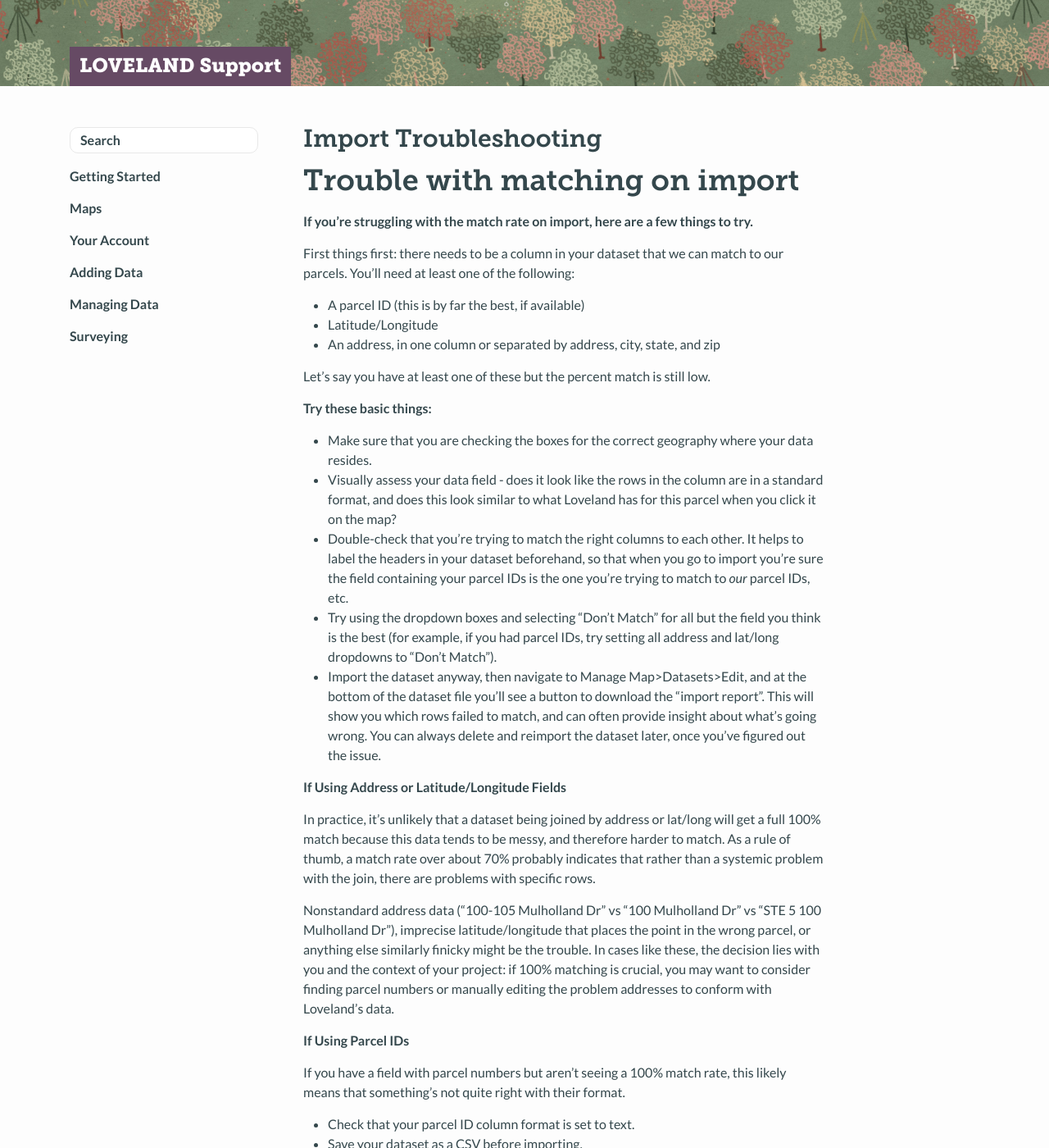
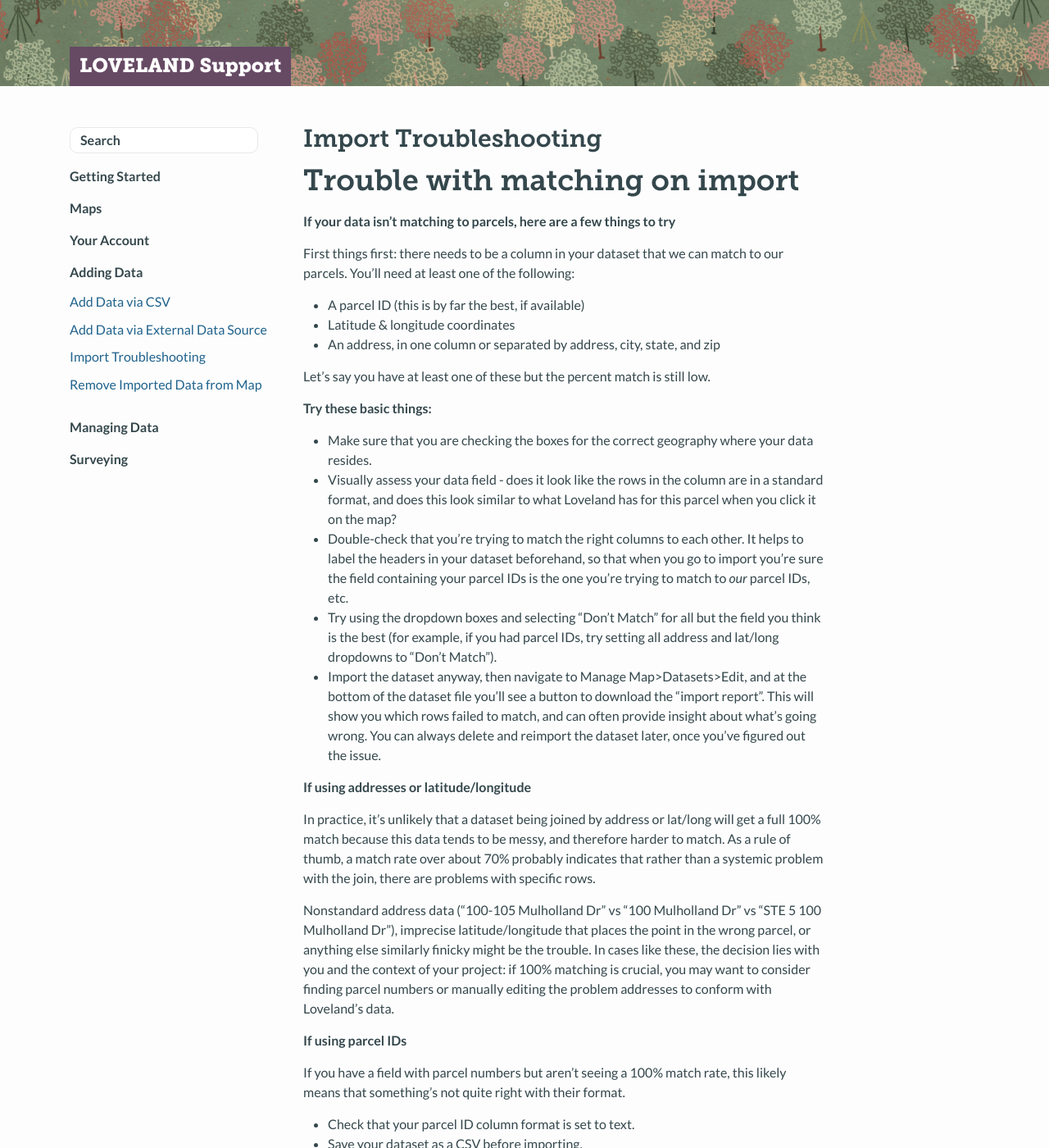
Before and after one commit to loveland/support, a Jekyll site: the page built from _articles/import-troubleshoot.md, in a window 1280 px wide and 1400 px high, scrolled down 201 px. Shown: the whole window at 82% size. Built offline with Jekyll 4.4.1, drawn with Linux system fonts in a browser that asks for light colours; a script that is not in the unit is left out; some of the changed text lies outside the part shown.

Commit message:
Update import-troubleshoot.md

```diff
--- a/_articles/import-troubleshoot.md
+++ b/_articles/import-troubleshoot.md
@@ -1,20 +1,20 @@
 ---
 weight: 1
-category: Importing Data
+category: Adding Data
 published: true
-intro: Trouble with matching on Import
+intro: If your data isn't matching to parcels, here are a few things to try.
 title: Import Troubleshooting
 ---
+
 # Trouble with matching on import
 
-**If you're struggling with the match rate on import, here are a few things to try.**
+**If your data isn't matching to parcels, here are a few things to try**
 
 First things first: there needs to be a column in your dataset that we can match to our parcels.
 You'll need at least one of the following:
 * A parcel ID (this is by far the best, if available)
-* Latitude/Longitude
+* Latitude & longitude coordinates
 * An address, in one column or separated by address, city, state, and zip
-
 
 Let's say you have at least one of these but the percent match is still low.
 
@@ -25,13 +25,13 @@ Let's say you have at least one of these but the percent match is still low.
 * Try using the dropdown boxes and selecting "Don't Match" for all but the field you think is the best (for example, if you had parcel IDs, try setting all address and lat/long dropdowns to "Don't Match").
 * Import the dataset anyway, then navigate to Manage Map>Datasets>Edit, and at the bottom of the dataset file you'll see a button to download the "import report". This will show you which rows failed to match, and can often provide insight about what's going wrong. You can always delete and reimport the dataset later, once you've figured out the issue.
 
-**If Using Address or Latitude/Longitude Fields**
+**If using addresses or latitude/longitude**
 
 In practice, it's unlikely that a dataset being joined by address or lat/long will get a full 100% match because this data tends to be messy, and therefore harder to match. As a rule of thumb, a match rate over about 70% probably indicates that rather than a systemic problem with the join, there are problems with specific rows.
 
 Nonstandard address data ("100-105 Mulholland Dr" vs "100 Mulholland Dr" vs "STE 5 100 Mulholland Dr"), imprecise latitude/longitude that places the point in the wrong parcel, or anything else similarly finicky might be the trouble. In cases like these, the decision lies with you and the context of your project: if 100% matching is crucial, you may want to consider finding parcel numbers or manually editing the problem addresses to conform with Loveland's data.
 
-**If Using Parcel IDs**
+**If using parcel IDs**
 
 If you have a field with parcel numbers but aren't seeing a 100% match rate, this likely means that something's not quite right with their format.
 
@@ -39,7 +39,7 @@ If you have a field with parcel numbers but aren't seeing a 100% match rate, thi
 * Save your dataset as a CSV before importing.
 * Pull up a parcel in your area of interest in Loveland, and look compare the format of the parcel number there with the format of the parcel number in your dataset. This can provide clues as to why it might not be matching: for example if Loveland's parcel number is 12 digits with double zeroes at the end of every number and yours is 10 and without, you'll have a good idea where to start.
 
-**Quick Excel Tips for Working With Parcel IDs**
+**Quick Excel tips for working with parcel IDs**
 
 * Use [=TEXT(cell, "0000"] where "cell" is the field with the original parcel data and "0000" is the appropriate number of digits in the parcel number. This formula can be used to add leading zeroes as well as to convert a number to text.
 * Use [=(cell/10)] to remove a trailing zero of a parcel number. To get rid of two zeroes, [=(cell/100)].
```
